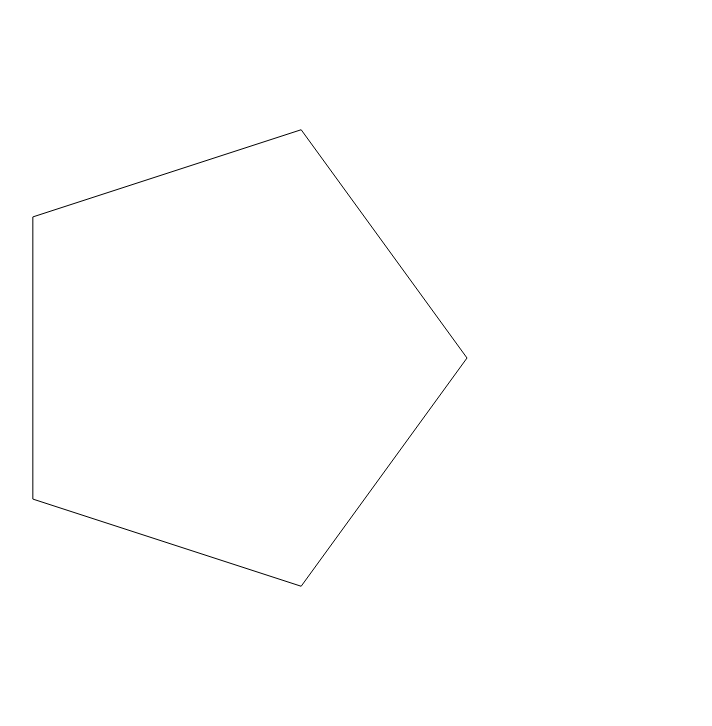
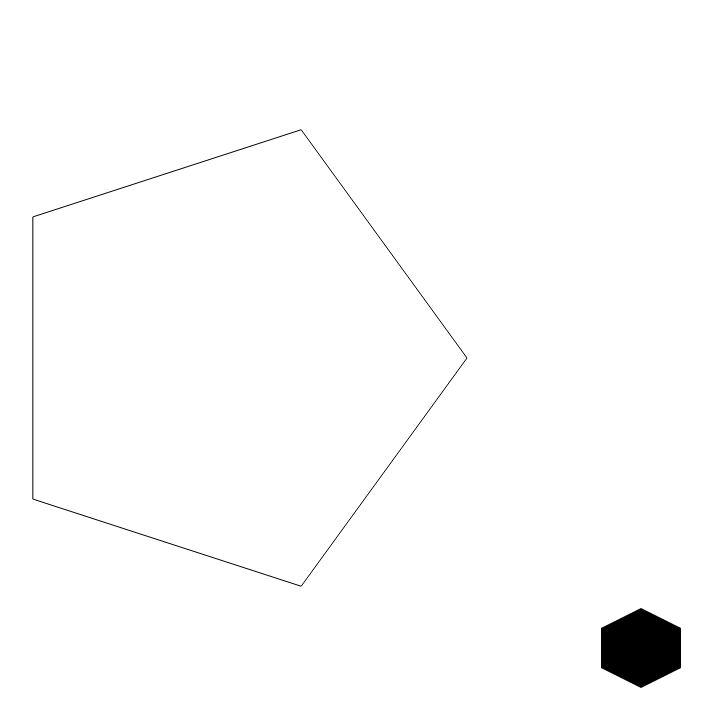
Before and after one commit to donkeypagoda/shapeBuild, a website: page index.html in a window 1280 px wide. Shown: the whole page, without its empty margins (131-843 px from the left). Drawn offline with Linux system fonts and the light colour scheme.

Commit message:
working on SVGs

```diff
--- a/index.html
+++ b/index.html
@@ -8,6 +8,10 @@
   </head>
   <body>
     <canvas id="shapes" width="700" height="700"></canvas>
+    <svg width="120" height="120" viewBox="0 0 120 120">
+
+    <polygon points="60,20 100,40 100,80 60,100 20,80 20,40"/>
+    </svg>
 
   </body>
 </html>
```
